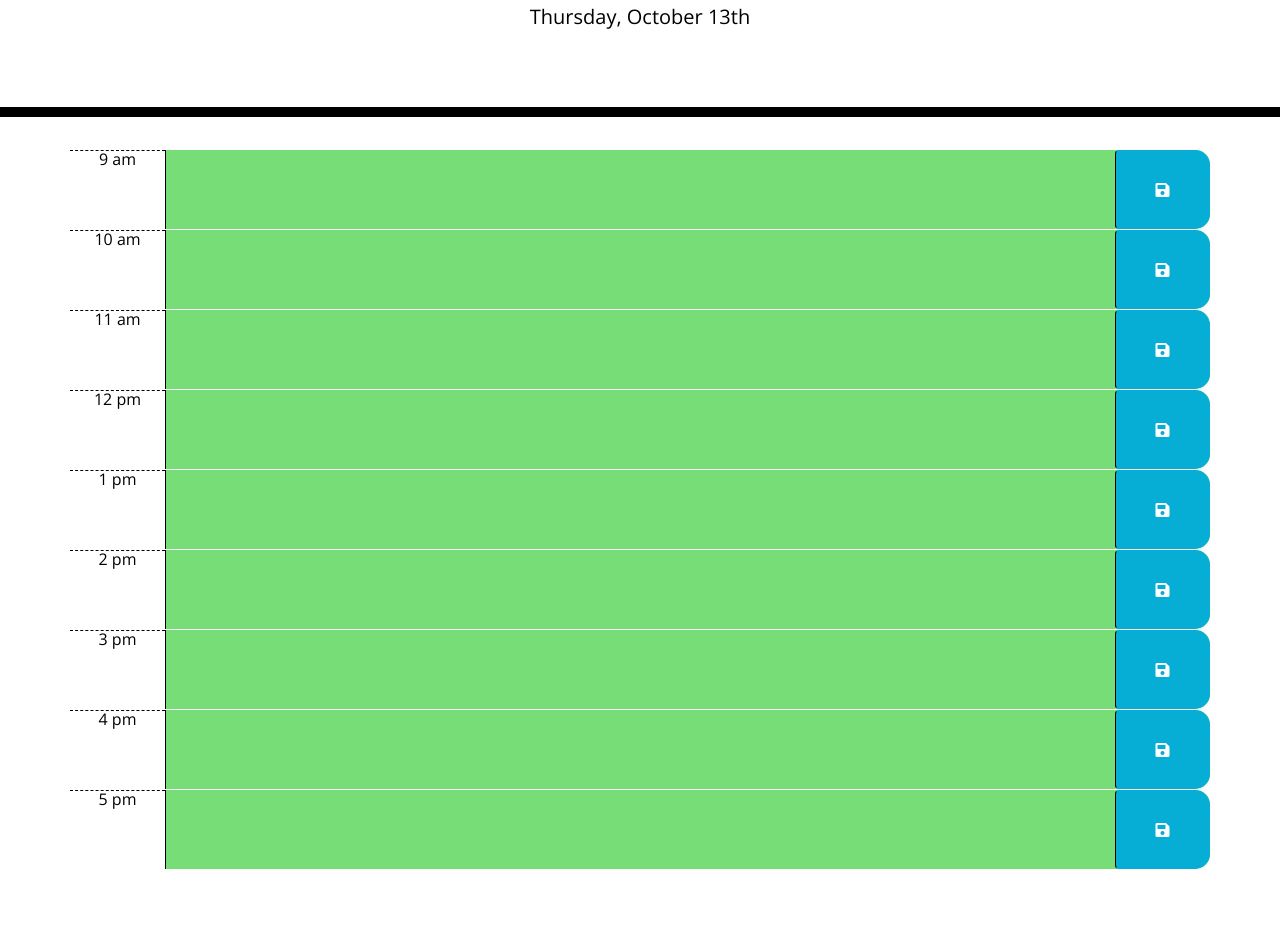
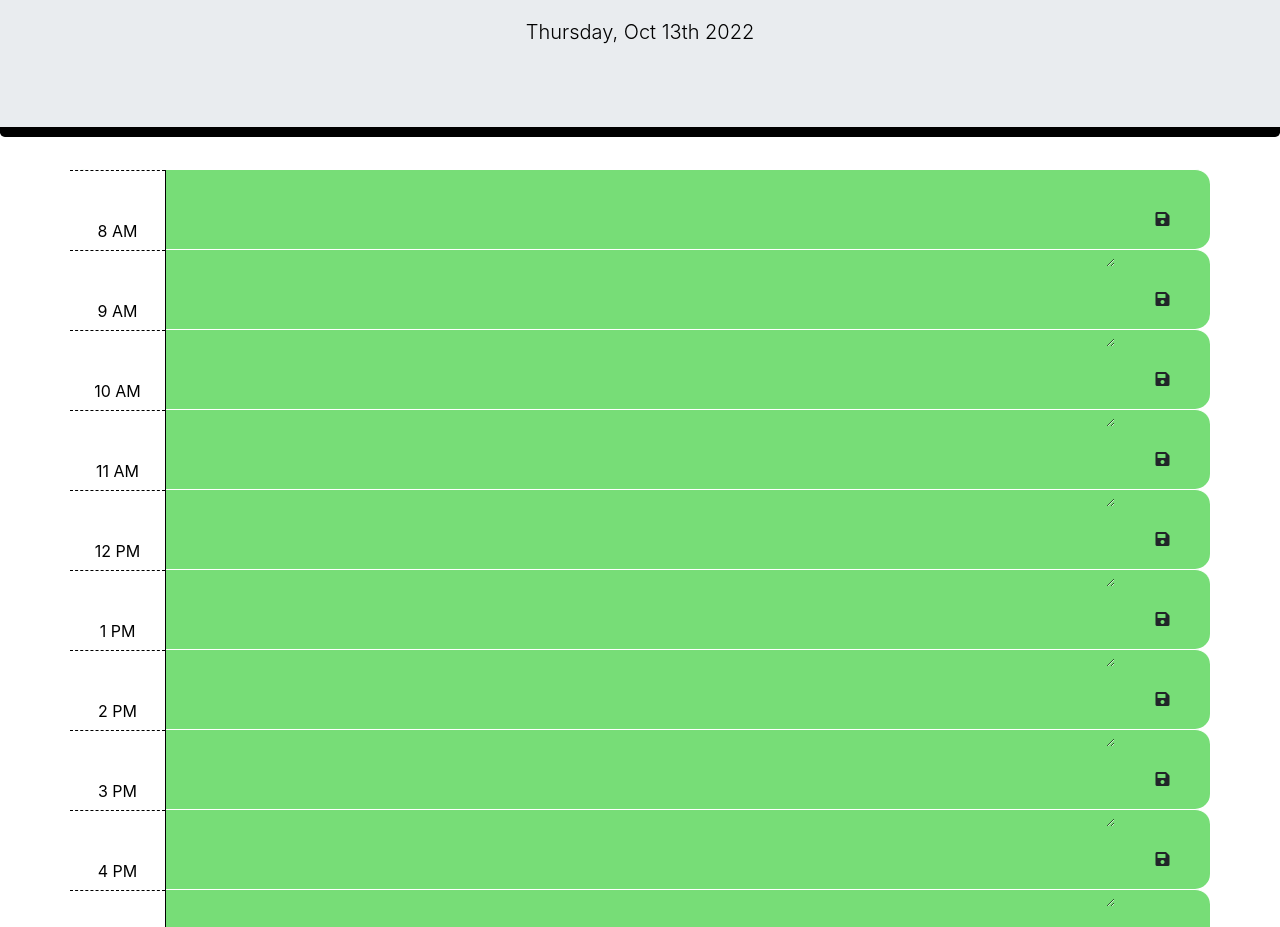
Before and after one commit to sppencerr/workday-schedule, a website: page index.html in a window 1280 px wide. Shown: the part 187-1114 px from the top of the page. Before the commit the page ends 1056 px from the top, so only its background shows below. Drawn offline with nearby package versions, Linux system fonts and the light colour scheme.

Commit message:
rebuiding off the first model to be simpler and cleaner

```diff
--- a/Develop/app.js
+++ b/Develop/app.js
@@ -1,119 +1,57 @@
-var $presentDay = $("#presentDay");
-var $timeBlocks = $(".time-block");
-var $scheduleArea = $(".schedule");
+// Display today's day and date
+var todayDate = moment().format('dddd, MMM Do YYYY');
+$("#currentDay").html(todayDate);
 
-var toDoItems = [];
+$(document).ready(function () {
+    // saveBtn click listener
+    $(".saveBtn").on("click", function () {
+        // Get nearby values of the description in JQuery
+        var text = $(this).siblings(".description").val();
+        var time = $(this).parent().attr("id");
 
-// hour and text properties
+        // Save text in local storage
+        localStorage.setItem(time, text);
+    })
 
-var presentDate = moment().format("dddd, MMMM Do");
-var presentHour = moment().format("H");
+    function timeTracker() {
+        //get current number of hours.
+        var timeNow = moment().hour();
 
-// init the to do items
-function initializeSchedule(){
+        // loop over time blocks
+        $(".time-block").each(function () {
+            var blockTime = parseInt($(this).attr("id").split("hour")[1]);
 
+            // To check the time and add the classes for background indicators
+            if (blockTime < timeNow) {
+                $(this).removeClass("future");
+                $(this).removeClass("present");
+                $(this).addClass("past");
+            }
+            else if (blockTime === timeNow) {
+                $(this).removeClass("past");
+                $(this).removeClass("future");
+                $(this).addClass("present");
+            }
+            else {
+                $(this).removeClass("present");
+                $(this).removeClass("past");
+                $(this).addClass("future");
 
-//make a for each (time blocks)
-  $timeBlocks.each(function(){
-    var $thisBlock = $(this);
-    var thisBlockHr = parseInt($thisBlock.attr("data-hour"));
+            }
+        })
+    }
 
-    var todoObj = {
+    // Get item from local storage if any
+    $("#hour8 .description").val(localStorage.getItem("hour8"));
+    $("#hour9 .description").val(localStorage.getItem("hour9"));
+    $("#hour10 .description").val(localStorage.getItem("hour10"));
+    $("#hour11 .description").val(localStorage.getItem("hour11"));
+    $("#hour12 .description").val(localStorage.getItem("hour12"));
+    $("#hour13 .description").val(localStorage.getItem("hour13"));
+    $("#hour14 .description").val(localStorage.getItem("hour14"));
+    $("#hour15 .description").val(localStorage.getItem("hour15"));
+    $("#hour16 .description").val(localStorage.getItem("hour16"));
+    $("#hour17 .description").val(localStorage.getItem("hour17"));
 
-      // data hour and todo hour being the same
-
-      hour: thisBlockHr,
-
-      // text open for input :D
-
-      text: "",
-    }
-    // push items to array
-
-    toDoItems.push(todoObj);
-  });
-
-  // after timeblock has been looped save array to local storage (stringify method)
-
-  localStorage.setItem("todos", JSON.stringify(toDoItems));
-}
-
-
-// timeblock colors will be changed based on the time
-function setUpTimeBlocks(){
-    $timeBlocks.each(function(){
-      var $thisBlock = $(this);
-      var thisBlockHr = parseInt($thisBlock.attr("data-hour"));
-
-      // style to present which hour we are in or have passed.
-      if (thisBlockHr == presentHour) {
-        $thisBlock.addClass("present").removeClass("past future");
-      }
-      if (thisBlockHr < presentHour) {
-        $thisBlock.addClass("past").removeClass("present future");
-      }
-      if (thisBlockHr > presentHour) {
-        $thisBlock.addClass("future").removeClass("past present");
-      }
-    });
-}
-
-function renderSchedule(){
-
-  toDoItems = localStorage.getItem("todos");
-  toDoItems = JSON.parse(toDoItems);
-
-
-  //assign var text to the timeblock
-  //make a variable where [data-hour={hour}] then plug it in to the selector $('[data-hour={hour}')
-  for (var i = 0; i < toDoItems.length; i++){
-    var itemHour = toDoItems[i].hour;
-    var itemText = toDoItems[i].text;
-
-    $("[data-hour=" + itemHour + "]").children("textarea").val(itemText);
-  }
-
-  console.log(toDoItems);
-}
-
-function saveHandler(){
-  var $thisBlock = $(this).parent();
-
-  var hourToUpdate = $(this).parent().attr("data-hour");
-  var itemToAdd = (($(this).parent()).children("textarea")).val();
-
-
-  for (var j = 0; j < toDoItems.length; j++){
-    if (toDoItems[j].hour == hourToUpdate){
-      //set its text to what was added to textarea
-      toDoItems[j].text = itemToAdd;
-    }
-  }
-  localStorage.setItem("todos", JSON.stringify(toDoItems));
-  renderSchedule();
-}
-
-// when the document loads
-$(document).ready(function(){
-
-
-  // change timeBlocks per time of day
-
-  setUpTimeBlocks();
-
-  // if statement for nothing written in the locla storage for todos
-  if(!localStorage.getItem("todos")){
-
-    // init schedule array
-    initializeSchedule();
-  }
-
-  //show present date
-  $presentDay.text(presentDate);
-
-  //show schedule from the local storage :D
-  renderSchedule();
-  // if a todo button is clicked then save it using saveHandler
-  $scheduleArea.on("click", "button", saveHandler);
-
-});
+    timeTracker();
+})
--- a/index.html
+++ b/index.html
@@ -1,106 +1,124 @@
 <!DOCTYPE html>
 <html lang="en">
+
 <head>
 	<meta charset="UTF-8" />
 	<meta name="viewport" content="width=device-width, initial-scale=1.0" />
 	<meta http-equiv="X-UA-Compatible" content="ie=edge" />
-    <link
-      rel="stylesheet"
-      href="https://stackpath.bootstrapcdn.com/bootstrap/4.3.1/css/bootstrap.min.css"
-    />
-    <link
-      href="https://fonts.googleapis.com/css?family=Open+Sans&display=swap"
-      rel="stylesheet"
-    />
-    <link
-    rel="stylesheet"
-    href="https://use.fontawesome.com/releases/v5.8.1/css/all.css"
-    integrity="sha384-50oBUHEmvpQ+1lW4y57PTFmhCaXp0ML5d60M1M7uH2+nqUivzIebhndOJK28anvf"
-    crossorigin="anonymous"
-  />
+	<link rel="stylesheet" href="https://use.fontawesome.com/releases/v5.8.1/css/all.css"
+	crossorigin="anonymous" />
+	<link href="https://fonts.googleapis.com/css?family=Open+Sans&display=swap" rel="stylesheet" />
 	<link rel="stylesheet" href="./Develop/style.css" />
-    <title>Scheduler</title>
+  <link rel="stylesheet" href="https://stackpath.bootstrapcdn.com/bootstrap/4.3.1/css/bootstrap.min.css" />
+	<title>Work Day Schedule</title>
 </head>
 
 <body>
+	<!-- Header -->
 	<header class="jumbotron">
 		<h1 class="display-3">Work Day Scheduler</h1>
 		<p class="lead">A simple calendar app for scheduling your work day</p>
-      <p id="presentDay" class="lead"></p>
+		<p id="currentDay" class="lead"></p>
 	</header>
-    <div class="container schedule">
-      <!-- Timeblocks go here -->
-      <!-- all blocks are the same styling with bootstrap-->
-      <div class="row time-block" data-hour="9">
-        <div class="col-2 col-lg-1 hour">9 am</div>
-        <textarea class="col-8 col-lg-10"></textarea>
-          <button class=" col-2 col-lg-1 btn btn-block saveBtn d-flex justify-content-center align-items-center">
-            <i class="fas fa-save"></i>
-          </button>
+
+	<div class="container">
+
+		<!-- Timeblocks start here -->
+
+		<div id="hour8" class="row time-block">
+            <div class="col-md-1 hour">
+                8 AM
             </div>
-      <div class="row time-block" data-hour="10">
-        <div class="col-2 col-lg-1 hour">10 am</div>
-        <textarea class="col-8 col-lg-10"></textarea>
-        <button class=" col-2 col-lg-1 btn btn-block saveBtn d-flex justify-content-center align-items-center">
-          <i class="fas fa-save"></i>
-        </button>
+            <textarea class="col-md-10 description">
+            </textarea>
+            <button class="btn saveBtn col-md-1"><i class="fas fa-save"></i></button>
+        </div>
+
+		<div id="hour9" class="row time-block">
+            <div class="col-md-1 hour">
+                9 AM
+            </div>
+            <textarea class="col-md-10 description">
+            </textarea>
+            <button class="btn saveBtn col-md-1"><i class="fas fa-save"></i></button>
+        </div>
+
+		<div id="hour10" class="row time-block">
+            <div class="col-md-1 hour">
+                10 AM
+            </div>
+            <textarea class="col-md-10 description">
+            </textarea>
+            <button class="btn saveBtn col-md-1"><i class="fas fa-save"></i></button>
+        </div>
+
+		<div id="hour10=1" class="row time-block">
+            <div class="col-md-1 hour">
+                11 AM
+            </div>
+            <textarea class="col-md-10 description">
+            </textarea>
+            <button class="btn saveBtn col-md-1"><i class="fas fa-save"></i></button>
+        </div>
+
+		<div id="hour12" class="row time-block">
+            <div class="col-md-1 hour">
+                12 PM
+            </div>
+            <textarea class="col-md-10 description">
+            </textarea>
+            <button class="btn saveBtn col-md-1"><i class="fas fa-save"></i></button>
+        </div>
+
+		<div id="hour13" class="row time-block">
+            <div class="col-md-1 hour">
+                1 PM
+            </div>
+            <textarea class="col-md-10 description">
+            </textarea>
+            <button class="btn saveBtn col-md-1"><i class="fas fa-save"></i></button>
+        </div>
+
+		<div id="hour14" class="row time-block">
+            <div class="col-md-1 hour">
+                2 PM
+            </div>
+            <textarea class="col-md-10 description">
+            </textarea>
+            <button class="btn saveBtn col-md-1"><i class="fas fa-save"></i></button>
+        </div>
+
+		<div id="hour15" class="row time-block">
+            <div class="col-md-1 hour">
+                3 PM
+            </div>
+            <textarea class="col-md-10 description">
+            </textarea>
+            <button class="btn saveBtn col-md-1"><i class="fas fa-save"></i></button>
+        </div>
+
+		<div id="hour16" class="row time-block">
+            <div class="col-md-1 hour">
+                4 PM
+            </div>
+            <textarea class="col-md-10 description">
+            </textarea>
+            <button class="btn saveBtn col-md-1"><i class="fas fa-save"></i></button>
+        </div>
+
+		<div id="hour17" class="row time-block">
+            <div class="col-md-1 hour">
+                5 PM
+            </div>
+            <textarea class="col-md-10 description">
+            </textarea>
+            <button class="btn saveBtn col-md-1"><i class="fas fa-save"></i></button>
+        </div>
 
 	</div>
-      <div class="row time-block" data-hour="11">
-        <div class="col-2 col-lg-1 hour">11 am</div>
-        <textarea class="col-8 col-lg-10"></textarea>
-        <button class=" col-2 col-lg-1 btn btn-block saveBtn d-flex justify-content-center align-items-center">
-          <i class="fas fa-save"></i>
-        </button>
-      </div>
-      <div class="row time-block" data-hour="12">
-        <div class="col-2 col-lg-1 hour">12 pm</div>
-        <textarea class="col-8 col-lg-10"></textarea>
-        <button class=" col-2 col-lg-1 btn btn-block saveBtn d-flex justify-content-center align-items-center">
-          <i class="fas fa-save"></i>
-        </button>
-      </div>
-      <div class="row time-block" data-hour="13">
-        <div class="col-2 col-lg-1 hour">1 pm</div>
-        <textarea class="col-8 col-lg-10"></textarea>
-        <button class=" col-2 col-lg-1 btn btn-block saveBtn d-flex justify-content-center align-items-center">
-          <i class="fas fa-save"></i>
-        </button>
-      </div>
-      <div class="row time-block" data-hour="14">
-        <div class="col-2 col-lg-1 hour">2 pm</div>
-        <textarea class="col-8 col-lg-10"></textarea>
-        <button class=" col-2 col-lg-1 btn btn-block saveBtn d-flex justify-content-center align-items-center">
-          <i class="fas fa-save"></i>
-        </button>
-      </div>
-      <div class="row time-block" data-hour="15">
-        <div class="col-2 col-lg-1 hour">3 pm</div>
-        <textarea class="col-8 col-lg-10"></textarea>
-        <button class=" col-2 col-lg-1 btn btn-block saveBtn d-flex justify-content-center align-items-center">
-          <i class="fas fa-save"></i>
-        </button>
-      </div>
-      <div class="row time-block" data-hour="16">
-        <div class="col-2 col-lg-1 hour">4 pm</div>
-        <textarea class="col-8 col-lg-10"></textarea>
-        <button class=" col-2 col-lg-1 btn btn-block saveBtn d-flex justify-content-center align-items-center">
-          <i class="fas fa-save"></i>
-        </button>
-      </div>
-      <div class="row time-block" data-hour="17">
-        <div class="col-2 col-lg-1 hour">5 pm</div>
-        <textarea class="col-8 col-lg-10"></textarea>
-        <button class="col-2 col-lg-1 btn btn-block saveBtn d-flex justify-content-center align-items-center">
-          <i class="fas fa-save"></i>
-        </button>
-      </div>
-    </div>
 
-    <script src="https://cdnjs.cloudflare.com/ajax/libs/jquery/3.2.1/jquery.min.js"></script>
-
+	<script src="https://code.jquery.com/jquery-3.4.1.min.js"></script>
 	<script src="https://cdnjs.cloudflare.com/ajax/libs/moment.js/2.24.0/moment.min.js"></script>
-
 	<script src="./Develop/app.js"></script>
 </body>
 
```
Also changed, not shown: Develop/style.css (+23 -1 lines), 1 other file. Lines whose indentation alone changed are shown as unchanged.
